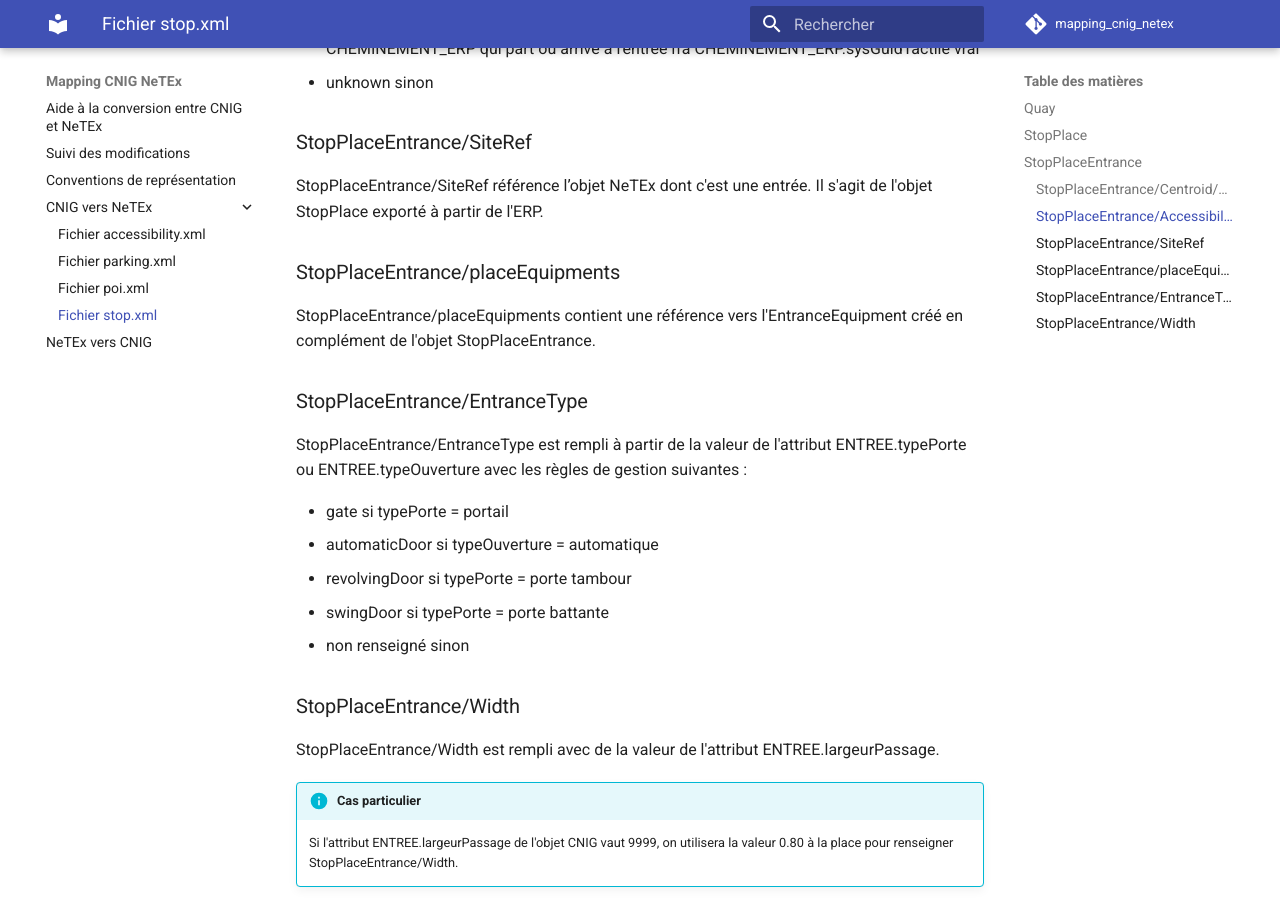
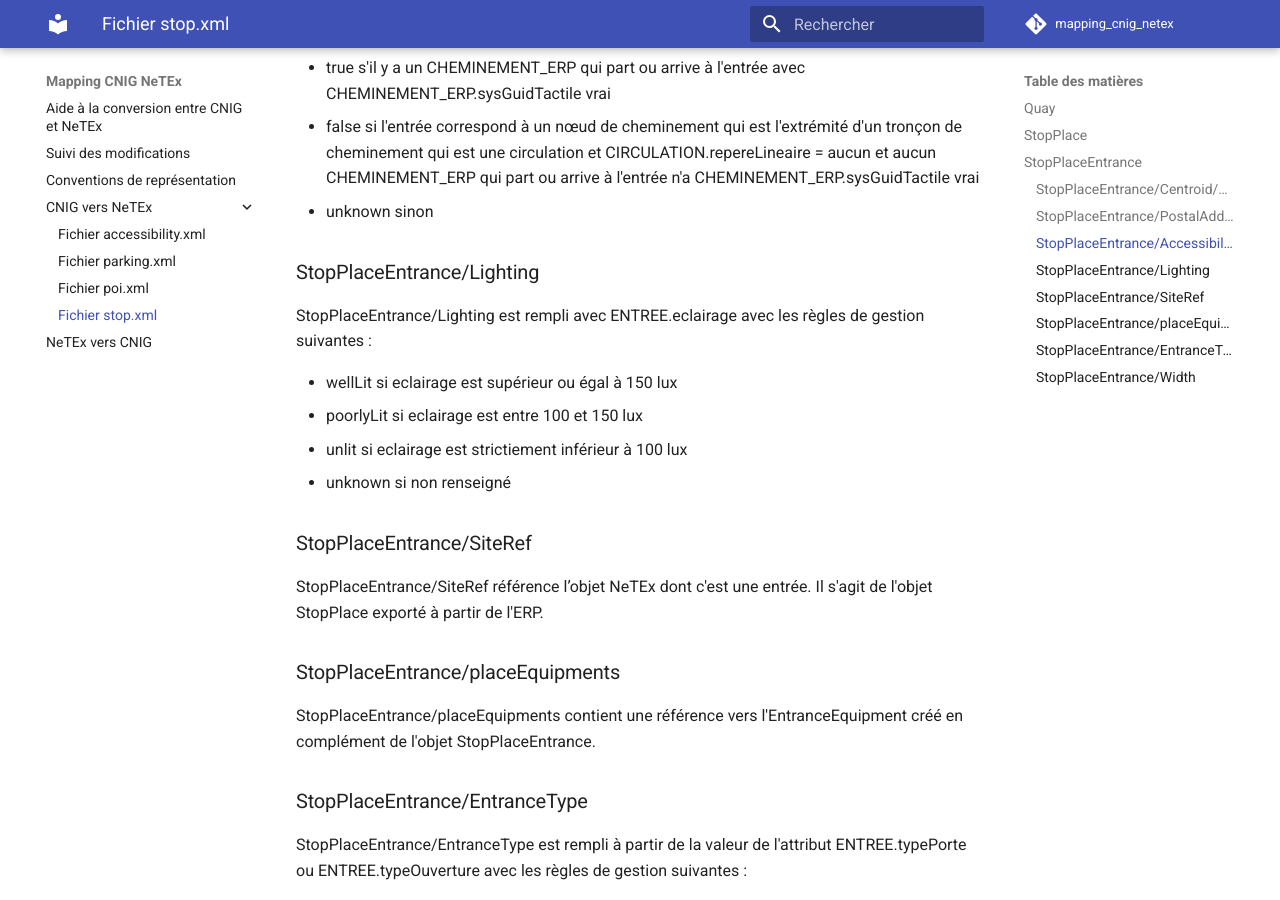
Before and after one commit to Jungle-Bus/mapping_cnig_netex, an MkDocs documentation site: the page built from docs/CNIG_vers_NeTEx/stop.md, in a window 1280 px wide and 900 px high, scrolled down 1916 px. Built offline with MkDocs 1.6.1 and Material for MkDocs 9.7.7, drawn with Linux system fonts in a browser that asks for light colours; plug-ins that fetch from the network failed and are left out; comment, search, counter and statistics services are not loaded; some of the changed text lies outside the part shown.

Commit message:
ajout d'attributs sur les entrées

```diff
--- a/docs/CNIG_vers_NeTEx/stop.md
+++ b/docs/CNIG_vers_NeTEx/stop.md
@@ -21,6 +21,10 @@ Un élément NeTEx StopPlaceEntrance est créé pour chaque entrée d'ERP avec E
 ### StopPlaceEntrance/Centroid/Location
 
 StopPlaceEntrance/Centroid/Location est construit à partir de la géométrie du nœud de cheminement correspondant à l'entrée. Une géométrie ponctuelle est attendue.
+
+### StopPlaceEntrance/PostalAddress/AddressLine1
+
+StopPlaceEntrance/PostalAddress/AddressLine1 est rempli avec la valeur de l'attribut ENTREE.adresse.
 
 ### StopPlaceEntrance/AccessibilityAssessment
 
@@ -54,6 +58,15 @@ TactileGuidanceAvailable est rempli à l'aide des règles de gestion suivantes :
 - false si l'entrée correspond à un nœud de cheminement qui est l'extrémité d'un tronçon de cheminement qui est une circulation et CIRCULATION.repereLineaire = aucun et aucun CHEMINEMENT_ERP qui part ou arrive à l'entrée n'a CHEMINEMENT_ERP.sysGuidTactile vrai
 - unknown sinon
 
+### StopPlaceEntrance/Lighting
+
+StopPlaceEntrance/Lighting est rempli avec ENTREE.eclairage avec les règles de gestion suivantes :
+
+- wellLit si eclairage est supérieur ou égal à 150 lux
+- poorlyLit si eclairage est entre 100 et 150 lux
+- unlit si eclairage est strictiement inférieur à 100 lux
+- unknown si non renseigné
+
 ### StopPlaceEntrance/SiteRef
 
 StopPlaceEntrance/SiteRef référence l’objet NeTEx dont c'est une entrée. Il s'agit de l'objet StopPlace exporté à partir de l'ERP.
```
Also changed, not shown: docs/CNIG_vers_NeTEx/poi.md (+13 -0 lines).
